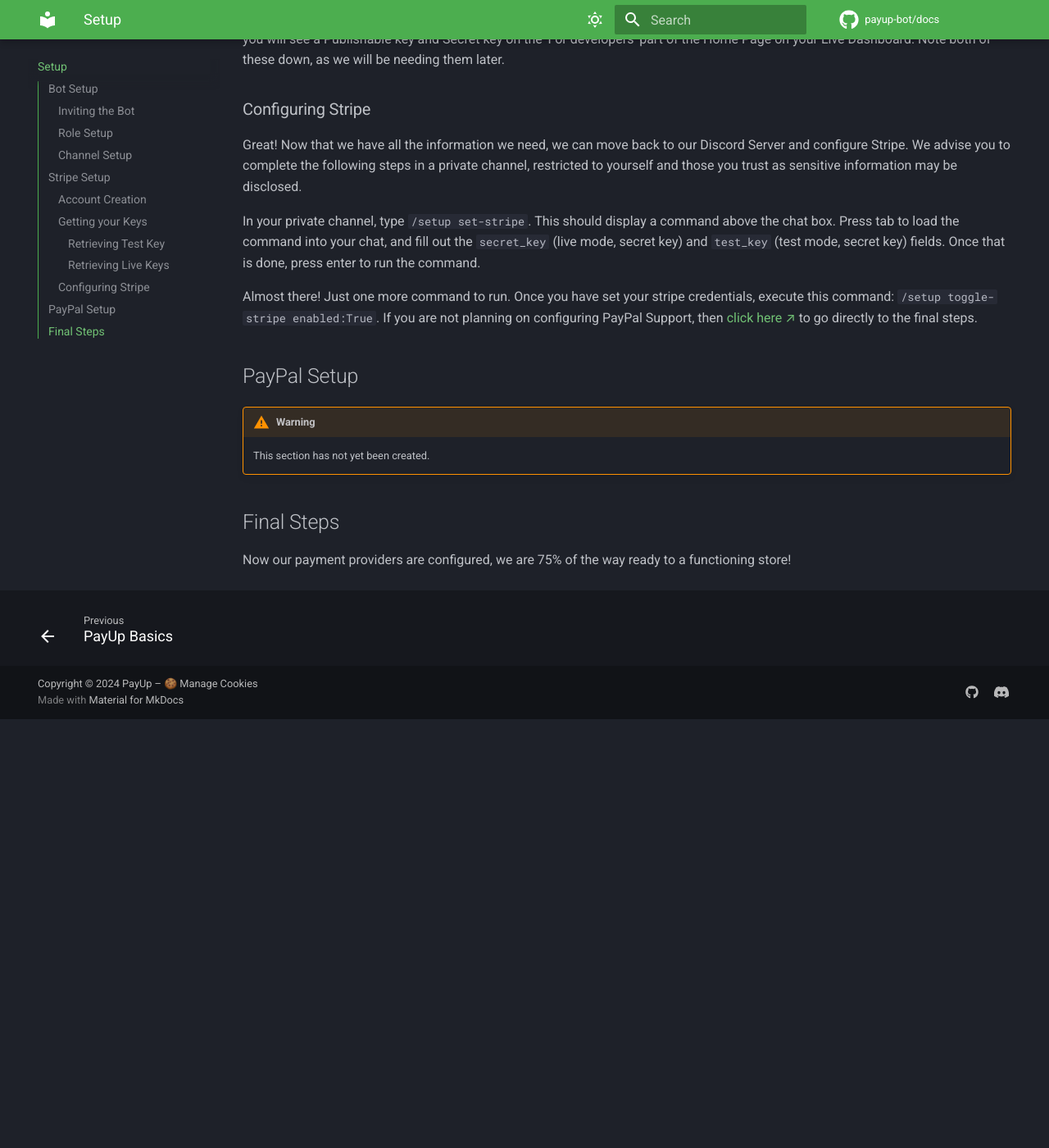
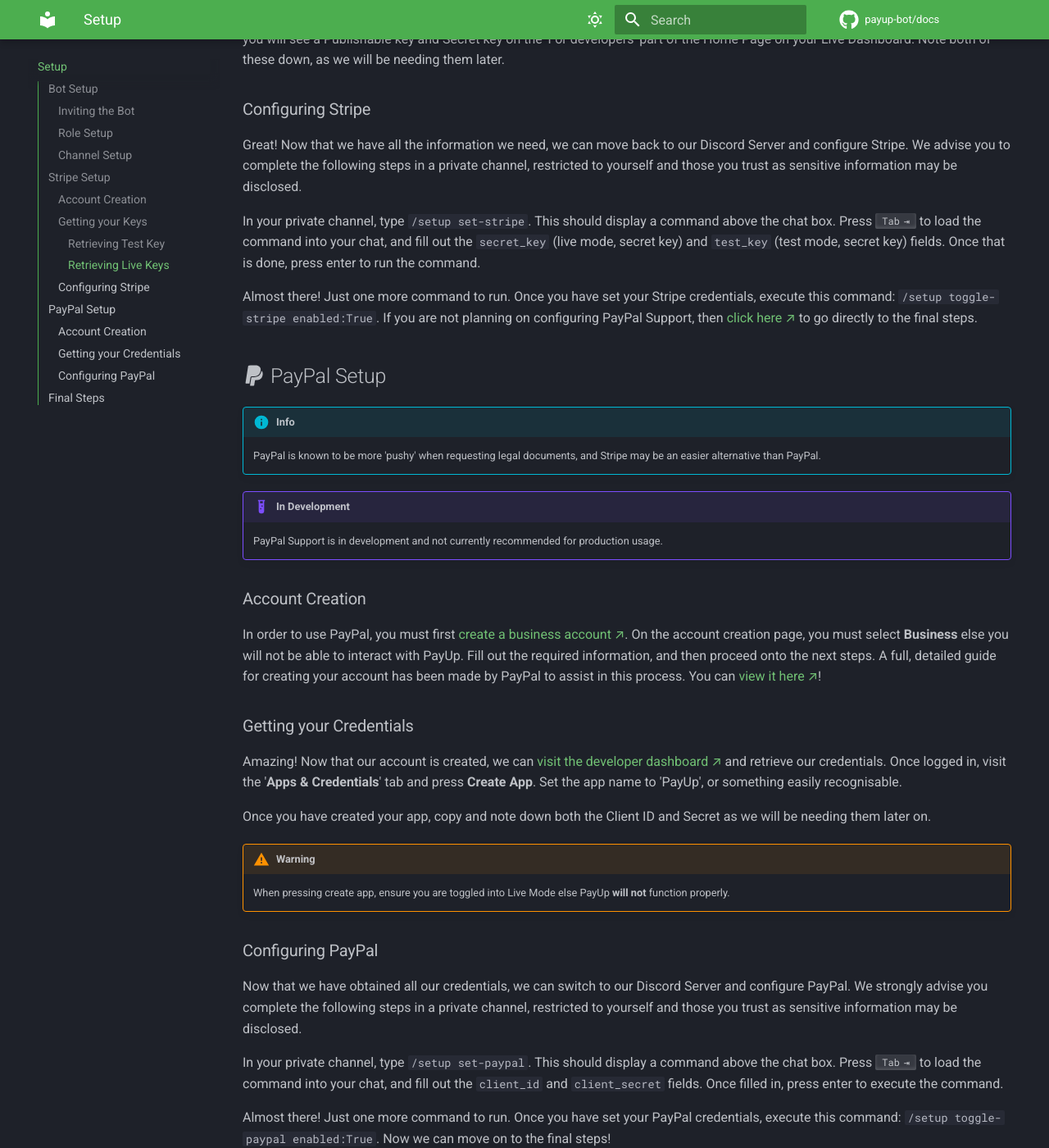
Before and after one commit to PayUp-Bot/docs, an MkDocs documentation site: the page built from docs/setup.md, in a window 1280 px wide and 1400 px high, scrolled down 2347 px. Shown: the whole window at 82% size. Built offline with MkDocs 1.6.1 and Material for MkDocs 9.7.7, drawn with Linux system fonts in a browser that asks for light colours; comment, search, counter and statistics services are not loaded; before the commit the page ends 3224 px from its top, so only the background shows below that; some of the changed text lies outside the part shown.

Commit message:
update setup for paypal and final steps

```diff
--- a/docs/setup.md
+++ b/docs/setup.md
@@ -45,14 +45,14 @@
 [:fontawesome-brands-stripe-s: Stripe Setup](#stripe-setup){ .md-button }
 [:fontawesome-brands-paypal: PayPal Setup](#paypal-setup){ .md-button }
 
-## Stripe Setup
+## :fontawesome-brands-stripe: Stripe Setup
 
 ### Account Creation
 The first step to using Stripe is [creating your account ↗](https://dashboard.stripe.com/register). This will allow us to interact with Stripe and handle payments for your business. Once you have created your account, you need to [activate your account ↗](https://dashboard.stripe.com/account/onboarding) so you can take live payments.
 A full, detailed guide for creating your account has been made by Stripe to assist in this process. You can [view it here ↗](https://docs.stripe.com/get-started/account)!
 
 ### Getting your Keys
-Great! Now that we have the account creation out of the way, we can move on to getting your "keys". These "keys" will allow us ("PayUp") to interact with your Stripe account and handle your payments. In order to fetch your keys, we need to do the following:
+Great! Now that we have the account creation out of the way, we can move on to getting your keys. These keys will allow us ("PayUp") to interact with your Stripe account and handle your payments. In order to fetch your keys, we need to do the following:
 
 #### Retrieving Test Key
 To retreive your test key, you need to enable Test mode which can be toggled at the top of your [Stripe Dashboard ↗](https://dashboard.stripe.com).
@@ -64,13 +64,36 @@
 ### Configuring Stripe
 Great! Now that we have all the information we need, we can move back to our Discord Server and configure Stripe. We advise you to complete the following steps in a private channel, restricted to yourself and those you trust as sensitive information may be disclosed.
 
-In your private channel, type `/setup set-stripe`. This should display a command above the chat box. Press tab to load the command into your chat, and fill out the `secret_key` (live mode, secret key) and `test_key` (test mode, secret key) fields. Once that is done, press enter to run the command.
+In your private channel, type `/setup set-stripe`. This should display a command above the chat box. Press ++tab++ to load the command into your chat, and fill out the `secret_key` (live mode, secret key) and `test_key` (test mode, secret key) fields. Once that is done, press enter to run the command.
 
-Almost there! Just one more command to run. Once you have set your stripe credentials, execute this command: `/setup toggle-stripe enabled:True`. If you are not planning on configuring PayPal Support, then [click here ↗](#final-steps) to go directly to the final steps.
+Almost there! Just one more command to run. Once you have set your Stripe credentials, execute this command: `/setup toggle-stripe enabled:True`. If you are not planning on configuring PayPal Support, then [click here ↗](#final-steps) to go directly to the final steps.
 
-## PayPal Setup
+## :fontawesome-brands-paypal: PayPal Setup
+!!! info
+	PayPal is known to be more 'pushy' when requesting legal documents, and Stripe may be an easier alternative than PayPal.
+!!! example "In Development"
+	PayPal Support is in development and not currently recommended for production usage.
+
+### Account Creation
+In order to use PayPal, you must first [create a business account ↗](https://www.paypal.com/uk/webapps/mpp/account-selection). On the account creation page, you must select **Business** else you will not be able to interact with PayUp. Fill out the required information, and then proceed onto the next steps.
+A full, detailed guide for creating your account has been made by PayPal to assist in this process. You can [view it here ↗](https://www.paypal.com/uk/brc/article/how-to-open-a-paypal-business-account)!
+
+### Getting your Credentials
+Amazing! Now that our account is created, we can [visit the developer dashboard ↗](https://developer.paypal.com/dashboard/) and retrieve our credentials. Once logged in, visit the '**Apps & Credentials**' tab and press **Create App**. Set the app name to 'PayUp', or something easily recognisable.
+
+Once you have created your app, copy and note down both the Client ID and Secret as we will be needing them later on.
+
 !!! warning
-	This section has not yet been created.
+	When pressing create app, ensure you are toggled into Live Mode else PayUp **will not** function properly.
+
+### Configuring PayPal
+Now that we have obtained all our credentials, we can switch to our Discord Server and configure PayPal. We strongly advise you complete the following steps in a private channel, restricted to yourself and those you trust as sensitive information may be disclosed.
+
+In your private channel, type `/setup set-paypal`. This should display a command above the chat box. Press ++tab++ to load the command into your chat, and fill out the `client_id` and `client_secret` fields. Once filled in, press enter to execute the command.
+
+Almost there! Just one more command to run. Once you have set your PayPal credentials, execute this command: `/setup toggle-paypal enabled:True`. Now we can move on to the final steps!
 
 ## Final Steps
 Now our payment providers are configured, we are 75% of the way ready to a functioning store!
+!!! info
+	This section is yet to be filled.
```
